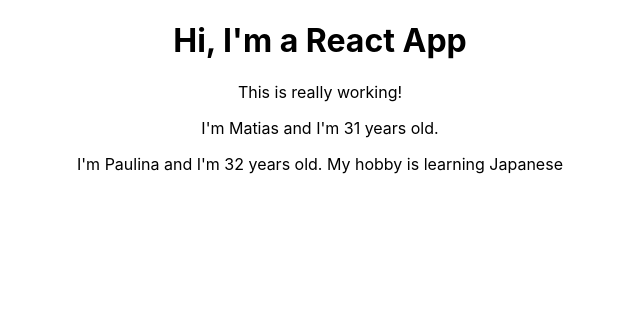
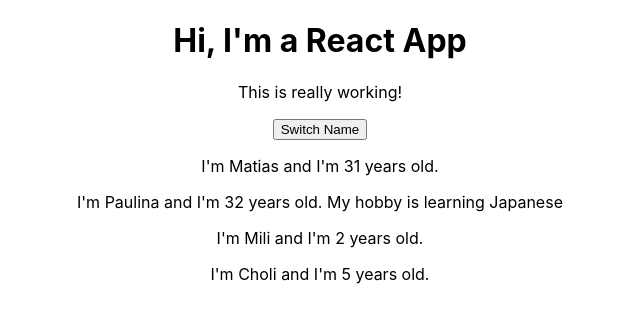
Before and after one commit to matotias/react-course, a React (Create React App) app: page / in a window 1280 px wide. Shown: the top 322 px of the page, without its empty margins (320-960 px from the left). Built offline with nearby package versions, Linux system fonts and the light colour scheme.

Commit message:
feat: add state to App component

```diff
--- a/src/App.js
+++ b/src/App.js
@@ -1,16 +1,31 @@
-import React from 'react';
+import React, {Component} from 'react';
 import './App.css';
 import Person from "./Person/Person";
 
-function App() {
-  return (
-    <div className="App">
-        <h1>Hi, I'm a React App</h1>
-        <p>This is really working!</p>
-        <Person name="Matias" age="31"/>
-        <Person name="Paulina" age="32">My hobby is learning Japanese</Person>
-    </div>
-  );
+class App extends Component {
+    state = {
+        persons: [
+            {name: "Matias", age: 31},
+            {name: "Paulina", age: 32},
+            {name: "Mili", age: 2},
+            {name: "Choli", age: 5}
+        ]
+    }
+
+  render() {
+      return (
+          <div className="App">
+              <h1>Hi, I'm a React App</h1>
+              <p>This is really working!</p>
+              <button>Switch Name</button>
+              <Person name={this.state.persons[0].name} age={this.state.persons[0].age}/>
+              <Person name={this.state.persons[1].name} age={this.state.persons[1].age}>My hobby is learning Japanese</Person>
+              <Person name={this.state.persons[2].name} age={this.state.persons[2].age}/>
+              <Person name={this.state.persons[3].name} age={this.state.persons[3].age}/>
+
+      </div>
+      )
+  };
 }
 
 export default App;
```
